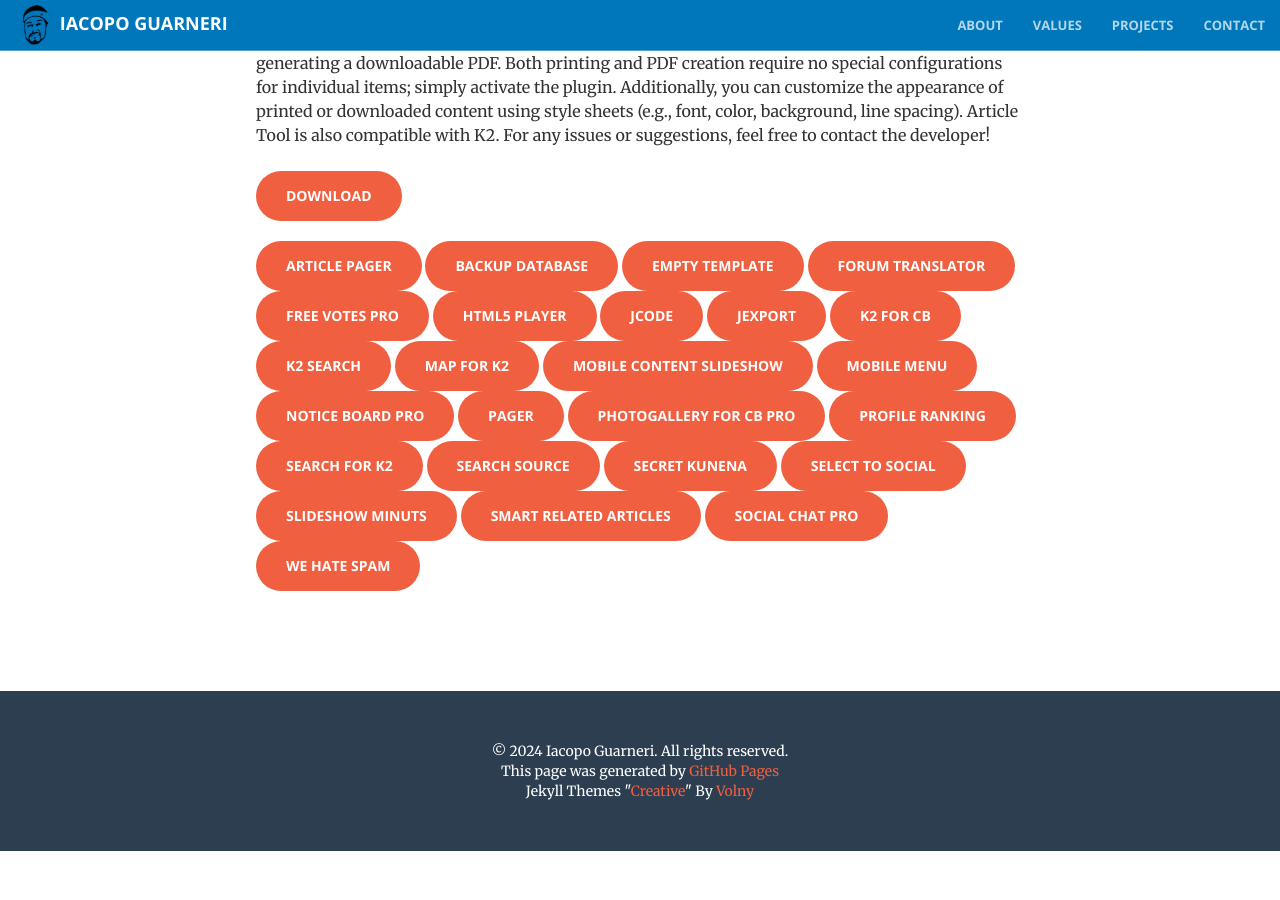
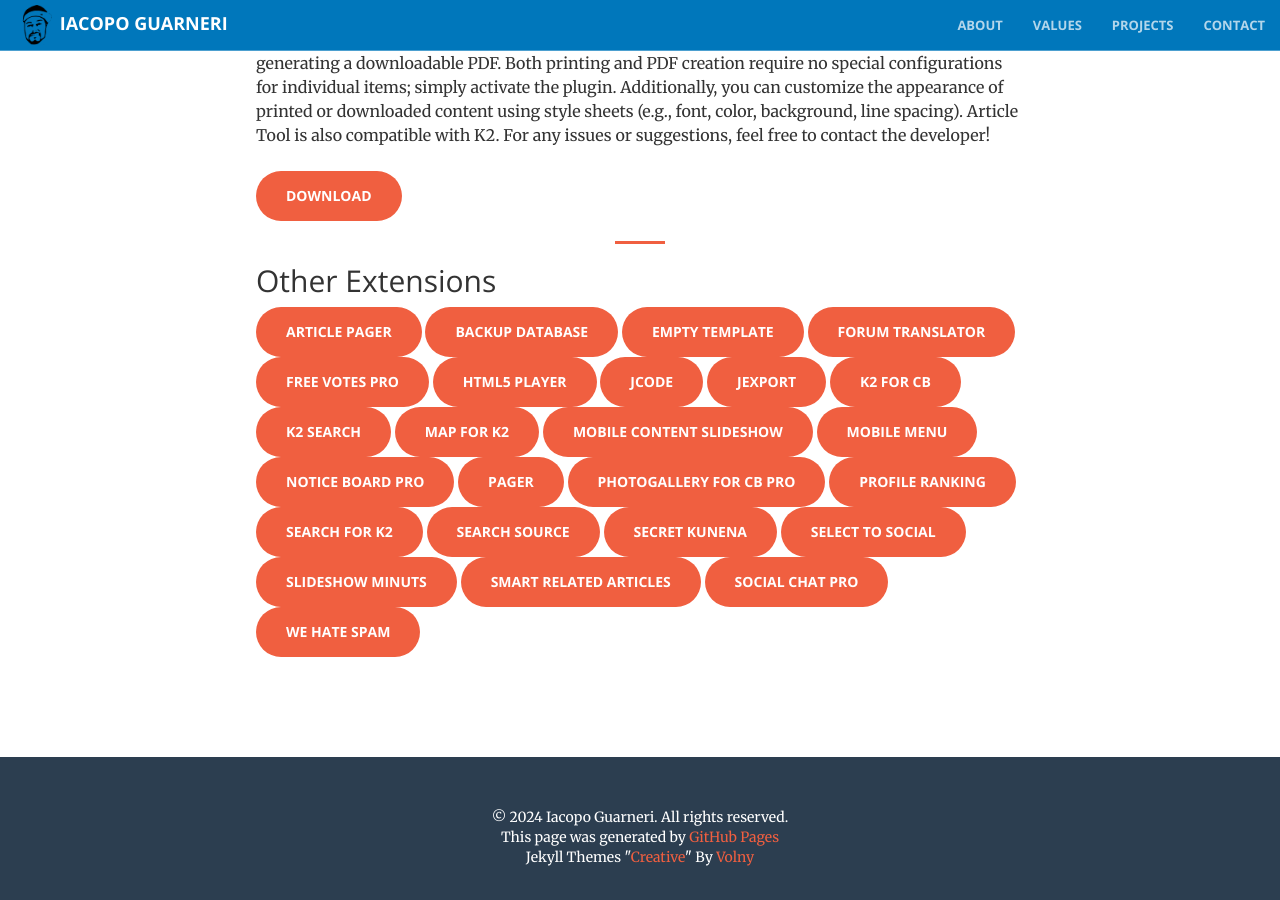
Before and after one commit to iacoposk8/iacoposk8.github.io, a Jekyll site: the page built from projects/joomla-extensions/index.md, in a window 1280 px wide and 900 px high, scrolled down 322 px. Built offline with Jekyll 4.4.1, drawn with Linux system fonts in a browser that asks for light colours; before the commit the page ends 1173 px from its top, so only the background shows below that.

Commit message:
Update index.md

```diff
--- a/projects/joomla-extensions/index.md
+++ b/projects/joomla-extensions/index.md
@@ -8,6 +8,10 @@ title: Joomla Extensions
 Article Tool is a Joomla plugin that enhances articles and K2 articles with additional features. Among the plugin’s capabilities, you can choose to display buttons for printing, downloading (in the PRO version), sharing, and emailing the article. The supported social media icons include Facebook, X, LinkedIn, Pinterest, Instagram, and TikTok. These icons can be placed at the top or bottom of the article. The download function offers two options: creating a PDF displayed in the browser or generating a downloadable PDF. Both printing and PDF creation require no special configurations for individual items; simply activate the plugin. Additionally, you can customize the appearance of printed or downloaded content using style sheets (e.g., font, color, background, line spacing). Article Tool is also compatible with K2. For any issues or suggestions, feel free to contact the developer!
 <br /><br />
 <a href="https://payhip.com/b/Eje2v" target="_blank" class="btn btn-primary btn-xl">Download</a>
+
+---
+
+## Other Extensions
 
 <a href="extensions/articlepager10/articlepagerinstall.zip" target="_blank" class="btn btn-primary btn-xl">article pager</a>
 <a href="extensions/backupdatabase10/com_backupdatabase.zip" target="_blank" class="btn btn-primary btn-xl">backup database</a>
```
